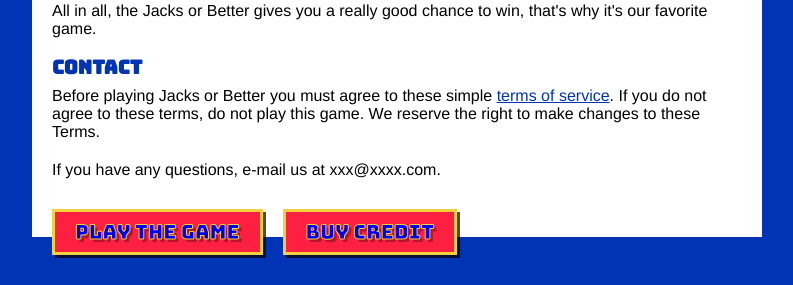
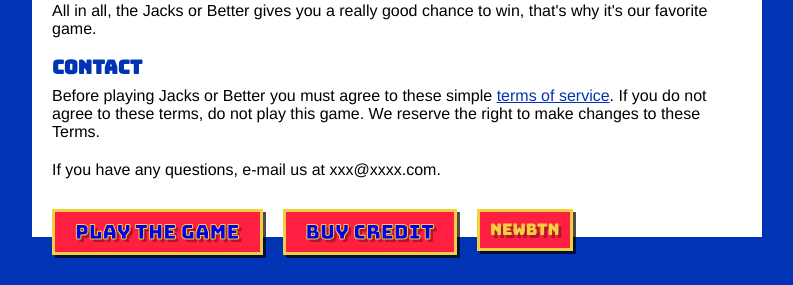
Before and after one commit to janfilips/blockchain-poker, a Django app: page /about in a window 1280 px wide. Shown: the part 1866-2151 px from the top of the page, without its empty margins (243-1036 px from the left). Run offline with Django 3.2, Linux system fonts and the light colour scheme; data comes from the database, SQL or seed files in the repository; data that the repository does not hold is empty.

Commit message:
new button

```diff
--- a/templates/about.html
+++ b/templates/about.html
@@ -165,6 +165,7 @@
     <section class="action-container bottom-wrap">
           <a class="custom-btn" href="/">Play the game</a>
           <a class="custom-btn" href="/credit">Buy credit</a>
+          <a class="custom-btn special-btn" href="/">newbtn</a>
       </section>
 
   </div>
```
